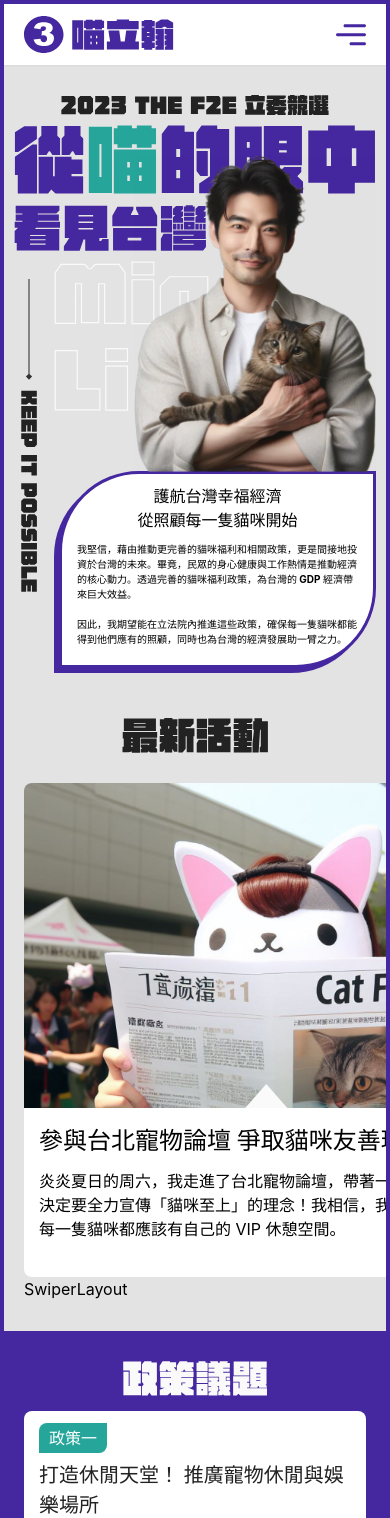
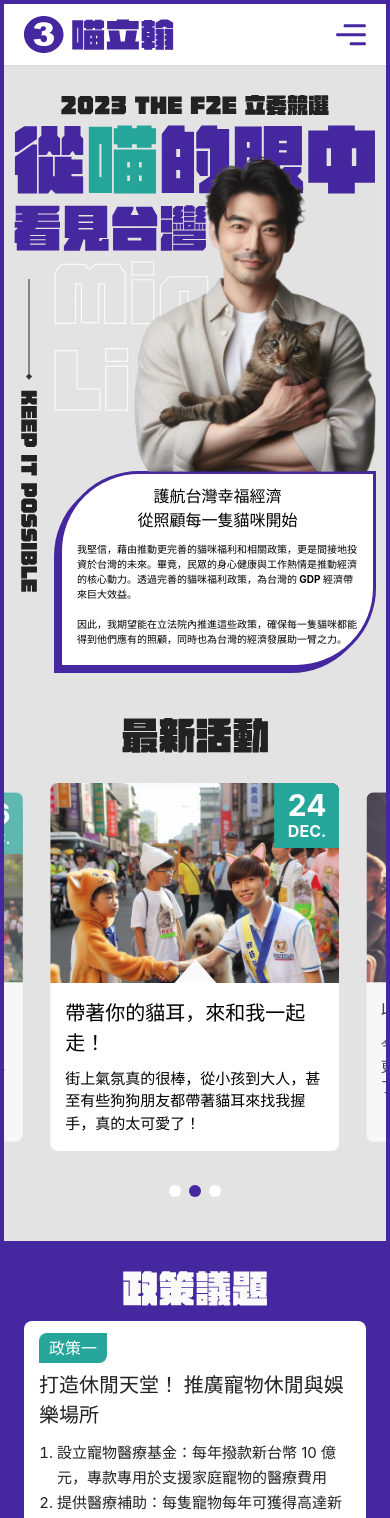
Before and after one commit to TimingJL/legislative-campaign-official-website-by-una, a React (Vite) app: page / in a window 390 px wide. Shown: the top 1518 px of the page. Built offline with nearby package versions, Linux system fonts and the light colour scheme.

Commit message:
feat: add latest events

```diff
--- a/package.json
+++ b/package.json
@@ -16,7 +16,8 @@
     "dayjs": "^1.11.10",
     "react": "^18.2.0",
     "react-countup": "^6.5.0",
-    "react-dom": "^18.2.0"
+    "react-dom": "^18.2.0",
+    "swiper": "^11.0.4"
   },
   "devDependencies": {
     "@types/react": "^18.2.15",
--- a/src/components/Card/index.tsx
+++ b/src/components/Card/index.tsx
@@ -4,6 +4,8 @@ import CardArrowSrc from 'src/assets/Icons/card-arrow.svg';
 
 interface IProps {
   variant: 'vertical' | 'horizontal';
+  verticalClass?: string;
+  verticalImgClass?: string;
   data: {
     id: number;
     title: string;
@@ -14,7 +16,7 @@ interface IProps {
 }
 
 const Card = (props: IProps) => {
-  const { variant, data } = props;
+  const { variant, verticalClass, verticalImgClass, data } = props;
   const { title, description, imgSrc, date } = data;
   const isVertical = variant === 'vertical';
   const isHorizontal = variant === 'horizontal';
@@ -23,14 +25,15 @@ const Card = (props: IProps) => {
       className={clsx(
         "rounded-[8px] overflow-hidden",
         isHorizontal && "h-[232px] flex",
-        isVertical && "w-[483px] h-full",
+        isVertical && `w-[483px] h-full`,
+        isVertical && verticalClass
       )}
     >
       <div
         className={clsx(
           "relative overflow-hidden flex-shrink-0",
           isHorizontal && "w-[276px]",
-          isVertical && "h-[325px]",
+          isVertical && verticalImgClass || "max-h-[325px]",
         )}
       >
         <img
@@ -48,13 +51,13 @@ const Card = (props: IProps) => {
           />
         )}
         {(isVertical && (
-          <div className="absolute top-0 right-0 bg-secondary text-white flex flex-col items-center justify-center w-[75px]">
-            <div className="text-[36px] font-bold h-[36px]">{dayjs(date).format('DD')}</div>
-            <div className="font-bold mt-[10px] mb-[5px]">{dayjs(date).format('MMM').toUpperCase()}.</div>
+          <div className="absolute top-0 right-0 bg-secondary text-white flex flex-col items-center justify-center lg:w-[75px] w-[65px]">
+            <div className="lg:text-[36px] text-[30px] font-bold h-[36px]">{dayjs(date).format('DD')}</div>
+            <div className="font-bold lg:mt-[10px] mb-[5px]">{dayjs(date).format('MMM').toUpperCase()}.</div>
           </div>
         ))}
       </div>
-      <div className="bg-white h-full p-[15px]">
+      <div className="bg-white h-full min-h-[168px] p-[15px]">
         {isHorizontal && (
           <div className="bg-secondary inline px-[10px] py-[5px] rounded-tl-[8px] rounded-br-[8px] text-white">
             {dayjs(date).format('YYYY.MM.DD')}
@@ -62,13 +65,16 @@ const Card = (props: IProps) => {
         )}
         <div
           className={clsx(
-            "text-[24px] font-bold pb-[10px]",
+            "text-[20px]",
+            "lg:text-[24px] font-bold pb-[10px]",
             isHorizontal && "pt-[10px]",
           )}
         >
           {title}
         </div>
-        <div>{description}</div>
+        <div className="font-medium text-[15px] three-lines">
+          {description}
+        </div>
       </div>
     </div>
   );
--- a/src/index.css
+++ b/src/index.css
@@ -11,6 +11,14 @@
   -webkit-font-smoothing: antialiased;
   -moz-osx-font-smoothing: grayscale;
   -webkit-text-size-adjust: 100%;
+
+  --swiper-pagination-color: #4527a0;
+  --swiper-pagination-bullet-size: 12px;
+  --swiper-pagination-bullet-width: 12px;
+  --swiper-pagination-bullet-height: 12px;
+  --swiper-pagination-bullet-inactive-color: #fff;
+  --swiper-pagination-bullet-inactive-opacity: 1;
+  --swiper-pagination-bullet-vertical-gap: 8px;
 }
 
 * {
@@ -36,3 +44,25 @@ h1 {
 .container {
   @apply max-w-[1200px] w-full;
 }
+
+.three-lines {
+  display: -webkit-box;
+  -webkit-line-clamp: 3;
+  -webkit-box-orient: vertical;
+  white-space: normal;
+  overflow-y: hidden;
+}
+
+.swiper {
+  padding-bottom: 60px !important;
+}
+
+.swiper-slide {
+  opacity: 0.7;
+  transform: scale(0.95) !important;
+}
+
+.swiper-slide-active {
+  opacity: 1;
+  transform: scale(1) !important;
+}
--- a/src/pages/Home/LatestEvents/NormalLayout.tsx
+++ b/src/pages/Home/LatestEvents/NormalLayout.tsx
@@ -5,7 +5,7 @@ const NormalLayout = () => {
   const headlineEvent = events[0];
   const otherEvents = events.filter((event) => event.id !== headlineEvent.id);
   return (
-    <div className="flex gap-[30px]">
+    <div className="lg:flex gap-[30px] hidden">
       <div>
         <Card variant="vertical" data={headlineEvent} />
       </div>
--- a/src/pages/Home/LatestEvents/SwiperLayout.tsx
+++ b/src/pages/Home/LatestEvents/SwiperLayout.tsx
@@ -1,7 +1,38 @@
+import { Swiper, SwiperSlide } from 'swiper/react';
+import { FreeMode, Pagination } from 'swiper/modules';
+import 'swiper/css';
+import 'swiper/css/pagination';
+import Card from 'src/components/Card';
+import { events } from './data';
+
 const SwiperLayout = () => {
   return (
-    <div>
-      SwiperLayout
+    <div className="lg:hidden">
+      <Swiper
+        centeredSlides={true}
+        initialSlide={1}
+        spaceBetween={20}
+        pagination={{
+          clickable: true,
+        }}
+        modules={[FreeMode, Pagination]}
+        breakpoints={{
+          320: { slidesPerView: 1.3 },
+          480: { slidesPerView: 1.8 },
+          640: { slidesPerView: 2.5 },
+        }}
+      >
+        {events.map((event) => (
+          <SwiperSlide key={event.title}>
+            <Card
+              variant="vertical"
+              data={event}
+              verticalClass="w-full h-[fit-content]"
+              verticalImgClass="max-h-[200px]"
+            />
+          </SwiperSlide>
+        ))}
+      </Swiper>
     </div>
   );
 };
--- a/src/pages/Home/LatestEvents/index.tsx
+++ b/src/pages/Home/LatestEvents/index.tsx
@@ -8,7 +8,7 @@ const LatestEvents = () => {
   return (
     <section
       id={anchorId.latestEvents}
-      className="flex justify-center bg-[#E3E3E3] px-[20px] py-[30px]"
+      className="flex justify-center bg-[#E3E3E3] py-[30px]"
     >
       <div className="container">
         <div className="flex align-center justify-center mb-[30px]">
--- a/src/pages/Home/PolicyIssues/Card.tsx
+++ b/src/pages/Home/PolicyIssues/Card.tsx
@@ -15,7 +15,7 @@ const Card = (props: IProps) => {
   const { tag, title, items, className, ...otherProps } = props;
   return (
     <div className={clsx(
-        "bg-white w-full rounded-[8px] p-[15px] max-w-[380px] lg:h-[400px]",
+        "bg-white w-full rounded-[8px] p-[15px] lg:max-w-[380px] lg:h-[400px]",
         className,
       )}
       {...otherProps}
```
Also changed, not shown: 1 other file (tests, documents, lock files or other folders).
